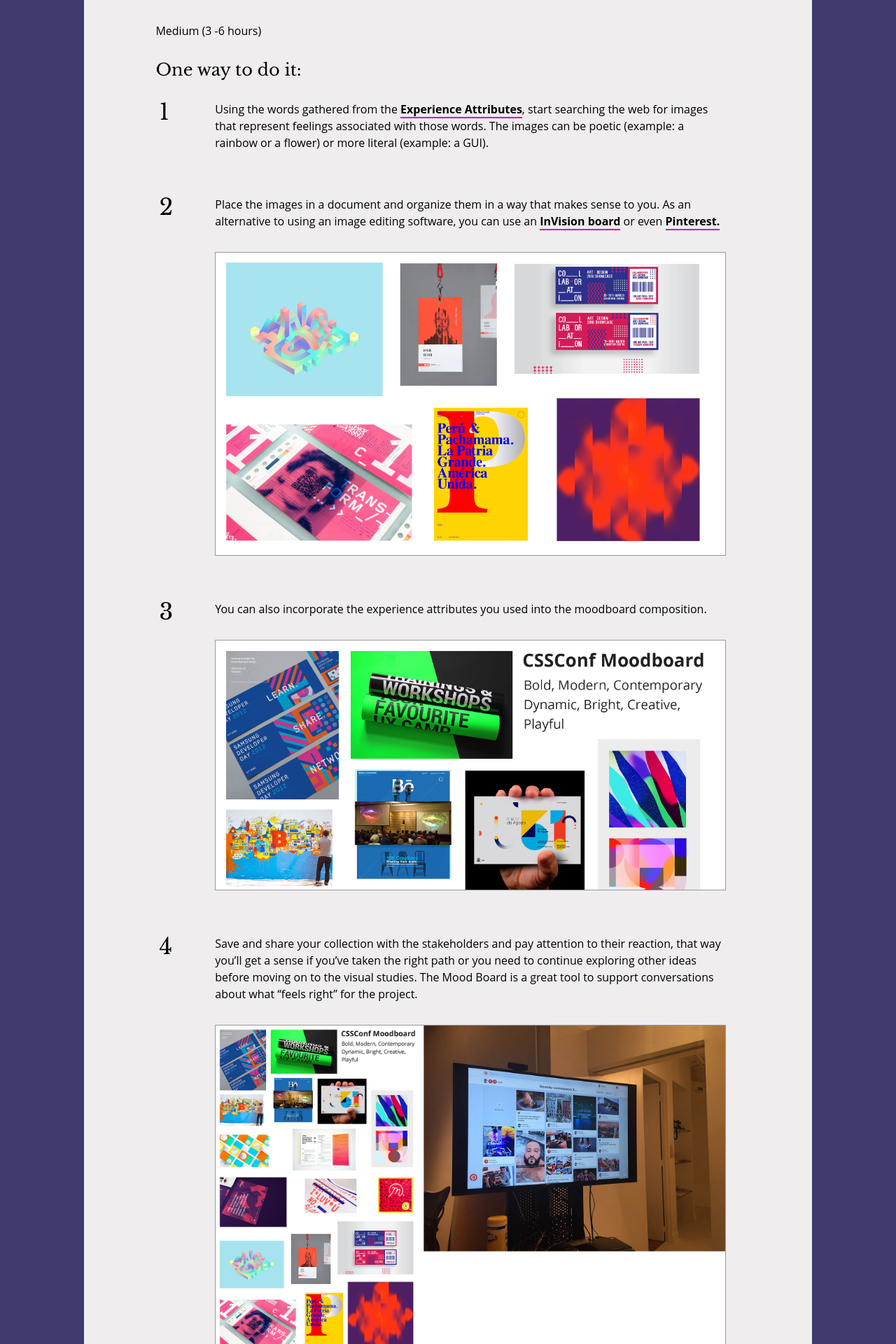
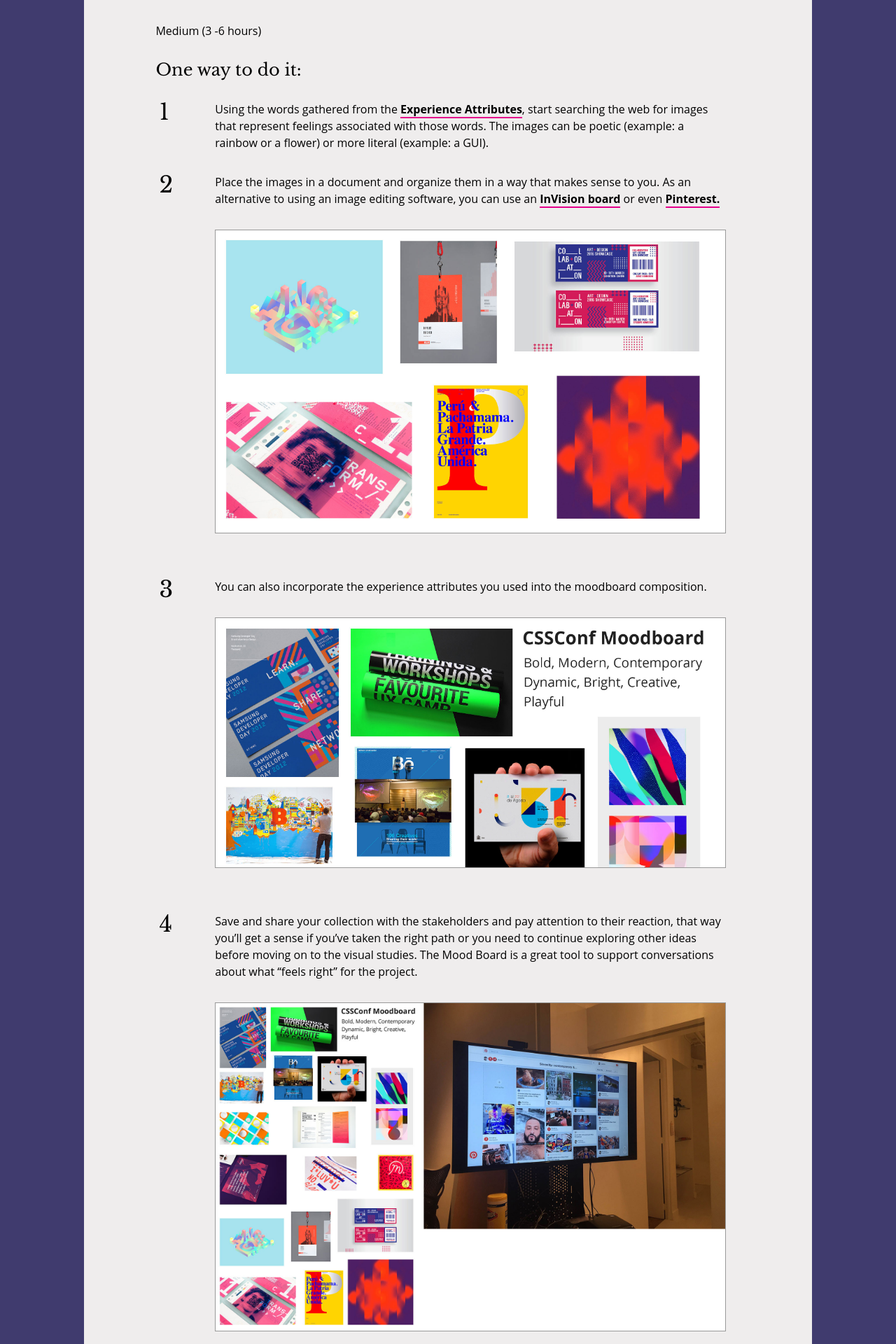
Before and after one commit to open-design-kit/opendesignkit, a Jekyll site: the page built from _methods/moodboards.md, in a window 1280 px wide. Shown: the part 819-2739 px from the top of the page at 70% size. Built offline with Jekyll 4.4.1, drawn with Linux system fonts in a browser that asks for light colours.

Commit message:
fixing the paragraph margin styles for the ordered list of steps, better spacing between steps, for #216

```diff
--- a/css/styles.css
+++ b/css/styles.css
@@ -1304,6 +1304,10 @@
     display: table;
 }
 
+.method-content ol > li p:last-child {
+    margin-bottom: 0;
+}
+
 .method-content ol img {
     border: 1px solid #999;
     display: block;
```
